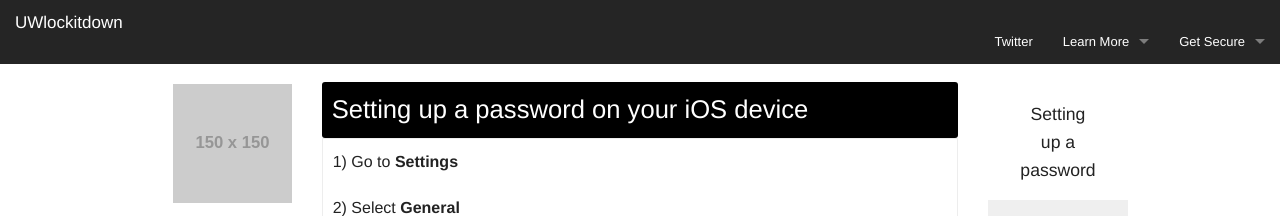
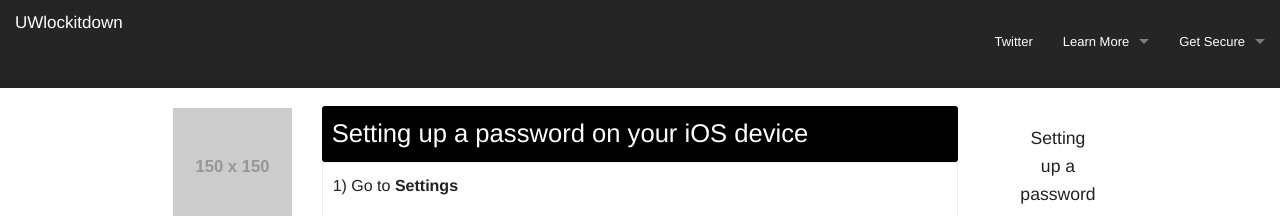
Before and after one commit to arafeek/UwLockItDown, a plain HTML site: page info/ios.html in a window 1280 px wide. Shown: the top 216 px of the page. Drawn offline with Linux system fonts and the light colour scheme; placeholder pictures from the web are drawn by us.

Commit message:
style updates

```diff
--- a/custom/CustomStyleSheet.css
+++ b/custom/CustomStyleSheet.css
@@ -105,6 +105,11 @@
 .top-bar-section ul
 {
     margin-top:19px;
+    background-color:#252525;
+}
+.top-bar-section ul li
+{
+    height:69px;
 }
 .top-bar-section li:not(.has-form) a:not(.button)
 {
```
